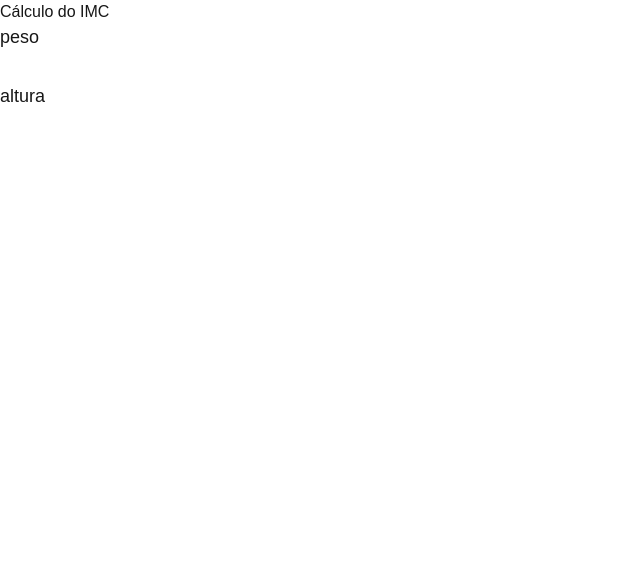
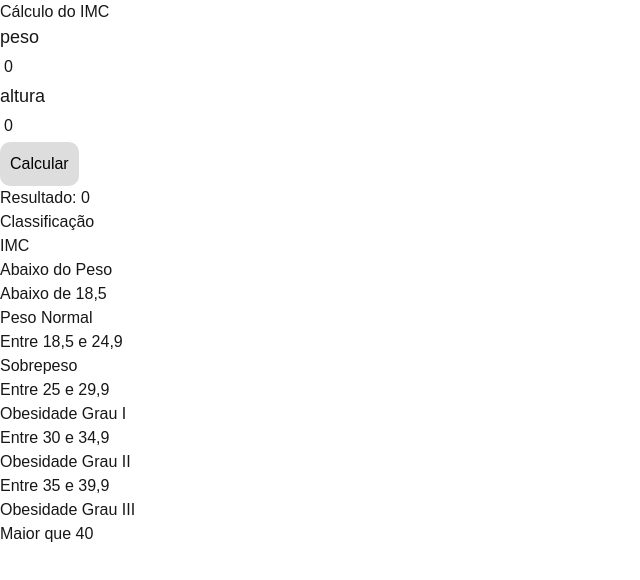
Before and after one commit to Diandressa/react-curso, a Next.js app: page /calcimc/Calcimc in a window 1280 px wide. Shown: the top 580 px of the page, without its empty margins (0-640 px from the left). Built offline with nearby package versions, Linux system fonts and the light colour scheme.

Commit message:
funcao de calcular

```diff
--- /dev/null
+++ b/src/components/Tabelaimc.tsx
@@ -0,0 +1,34 @@
+export default function Tabelaimc (){
+    return(
+        <div className="campoForm">
+            <div>
+                <div>Classificação</div>
+                <div>IMC</div>
+            </div>
+            <div>
+                <div>Abaixo do Peso</div>
+                <div>Abaixo de 18,5</div>
+            </div>
+            <div>
+                <div>Peso Normal</div>
+                <div>Entre 18,5 e 24,9</div>
+            </div>
+            <div>
+                <div>Sobrepeso</div>
+                <div>Entre 25 e 29,9</div>
+            </div>
+            <div>
+                <div>Obesidade Grau I</div>
+                <div>Entre 30 e 34,9</div>
+            </div>
+            <div>
+                <div>Obesidade Grau II</div>
+                <div>Entre 35 e 39,9</div>
+            </div>
+            <div>
+                <div>Obesidade Grau III</div>
+                <div>Maior que 40</div>
+            </div>
+        </div>
+    )
+}
--- a/src/pages/calcimc/Calcimc.tsx
+++ b/src/pages/calcimc/Calcimc.tsx
@@ -1,15 +1,25 @@
 import { useState } from "react";
 import Compform from "@/components/Compform";
+import Tabelaimc from "@/components/Tabelaimc";
 
 export default function Calcimc(){
-    const [peso, setPeso] = useState<string>('');
-    const [altura, setAltura] = useState<string>('');
+    const [peso, setPeso] = useState<number>(0);
+    const [altura, setAltura] = useState<number>(0);
+    const [imc, setImc] = useState<number>(0)
+
+    function calcular(){
+        let res = peso /(altura*altura)
+        setImc(res)
+    }
 
     return(
         <div>
             <h1>Cálculo do IMC</h1>
             <Compform label="peso" state={peso} funcState={setPeso}/>
             <Compform label="altura" state={altura} funcState={setAltura}/>
+            <button className="btnPadrao" onClick={calcular}>Calcular</button>
+            <p>Resultado: {imc}</p>
+            <Tabelaimc/>
         </div>
     )
 }
```
